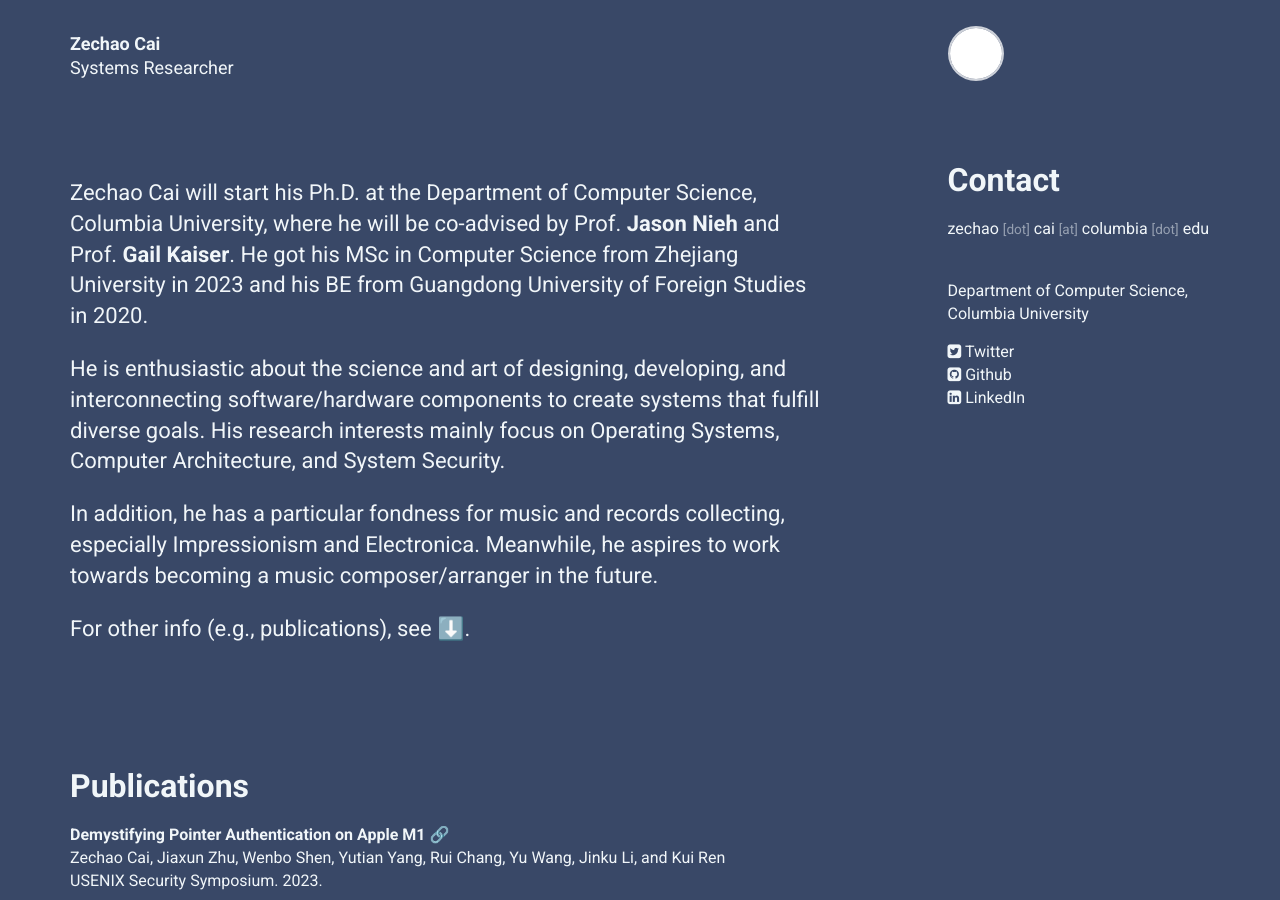
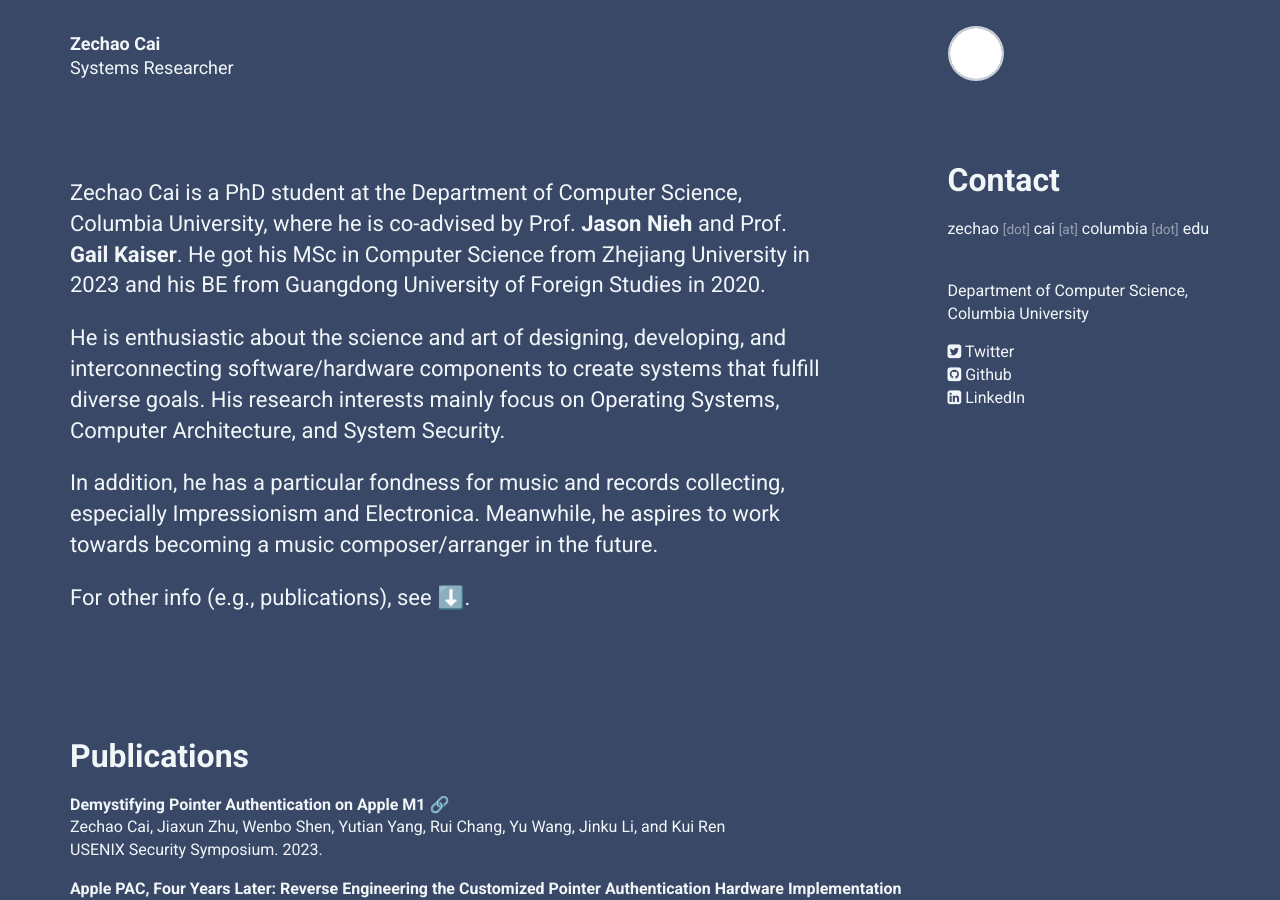
Before and after one commit to zech4o/zech4o.github.io, a Jekyll site: the page built from index.html, in a window 1280 px wide and 900 px high. Built offline with Jekyll 4.4.1, drawn with Linux system fonts in a browser that asks for light colours; nearby versions of some CDN libraries.

Commit message:
update 2024-08-25

```diff
--- a/_data/personal.yml
+++ b/_data/personal.yml
@@ -31,7 +31,7 @@
 intro:
   title:
   body: >
-   Zechao Cai will start his Ph.D. at the Department of Computer Science, Columbia University, where he will be co-advised by Prof. [__Jason Nieh__](https://www.cs.columbia.edu/~nieh/) and Prof. [__Gail Kaiser__](https://www.cs.columbia.edu/~kaiser/). He got his MSc in Computer Science from Zhejiang University in 2023 and his BE from Guangdong University of Foreign Studies in 2020.
+   Zechao Cai is a PhD student at the Department of Computer Science, Columbia University, where he is co-advised by Prof. [__Jason Nieh__](https://www.cs.columbia.edu/~nieh/) and Prof. [__Gail Kaiser__](https://www.cs.columbia.edu/~kaiser/). He got his MSc in Computer Science from Zhejiang University in 2023 and his BE from Guangdong University of Foreign Studies in 2020.
 
 
     He is enthusiastic about the science and art of designing, developing, and interconnecting software/hardware components to create systems that fulfill diverse goals. His research interests mainly focus on Operating Systems, Computer Architecture, and System Security.
```
